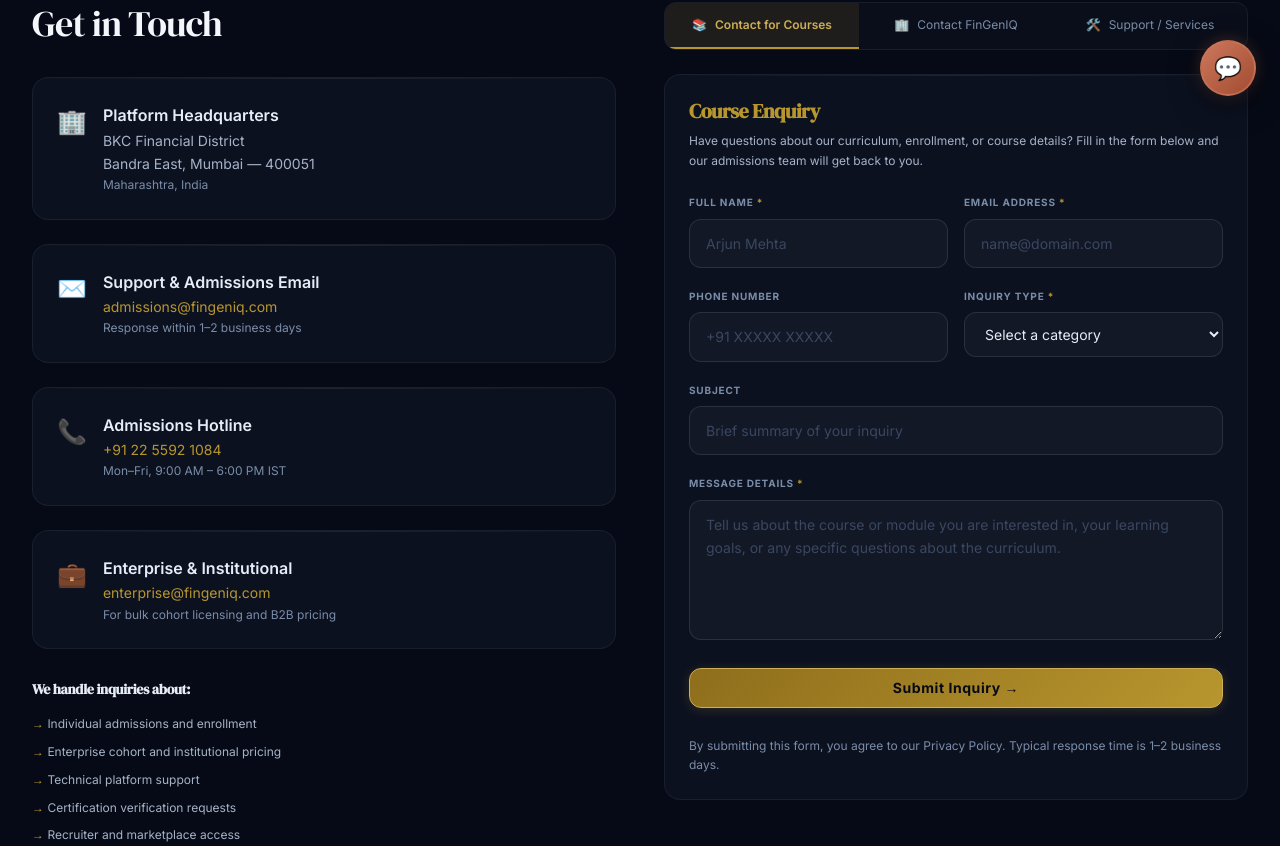
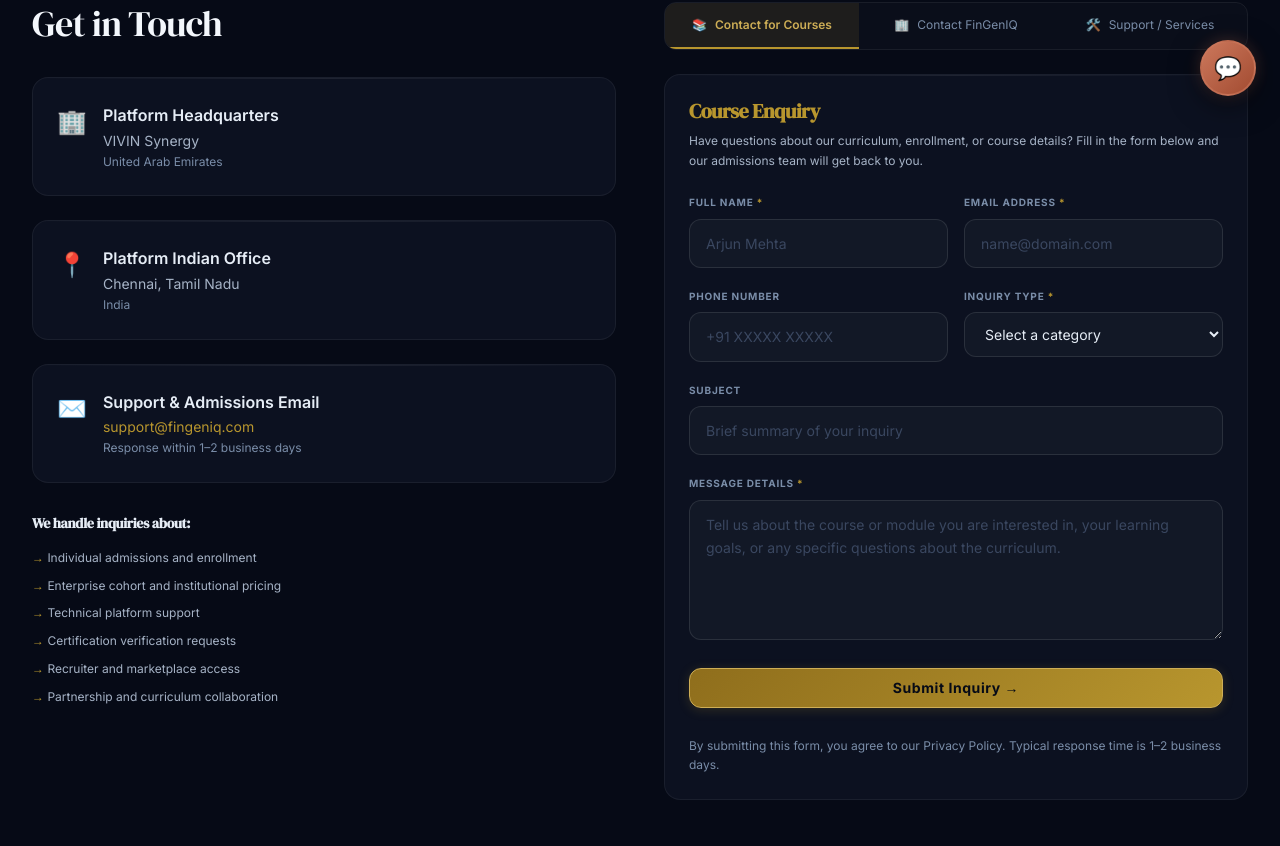
Before and after one commit to mediaworksrdx-cell/FingenIQ, a Next.js app: page /contact in a window 1280 px wide. Shown: the part 680-1526 px from the top of the page. Built offline with nearby package versions, Linux system fonts and the light colour scheme.

Commit message:
fix(contact): update platform headquarters (UAE), Indian office (Chennai), support email and remove hotline/enterprise cards

```diff
--- a/src/app/contact/page.tsx
+++ b/src/app/contact/page.tsx
@@ -130,9 +130,17 @@
                       <span style={{ fontSize: '1.5rem' }}>🏢</span>
                       <div>
                         <div className="font-semi text-primary mb-1">Platform Headquarters</div>
-                        <div className="text-sm text-secondary">BKC Financial District</div>
-                        <div className="text-sm text-secondary">Bandra East, Mumbai — 400051</div>
-                        <div className="text-xs text-muted mt-1">Maharashtra, India</div>
+                        <div className="text-sm text-secondary">VIVIN Synergy</div>
+                        <div className="text-xs text-muted mt-1">United Arab Emirates</div>
+                      </div>
+                    </div>
+
+                    <div className="card p-5" style={{ display: 'flex', gap: 'var(--sp-4)', alignItems: 'start' }}>
+                      <span style={{ fontSize: '1.5rem' }}>📍</span>
+                      <div>
+                        <div className="font-semi text-primary mb-1">Platform Indian Office</div>
+                        <div className="text-sm text-secondary">Chennai, Tamil Nadu</div>
+                        <div className="text-xs text-muted mt-1">India</div>
                       </div>
                     </div>
 
@@ -140,26 +148,8 @@
                       <span style={{ fontSize: '1.5rem' }}>✉️</span>
                       <div>
                         <div className="font-semi text-primary mb-1">Support &amp; Admissions Email</div>
-                        <div className="text-sm text-brass">admissions@fingeniq.com</div>
+                        <div className="text-sm text-brass">support@fingeniq.com</div>
                         <div className="text-xs text-muted mt-1">Response within 1–2 business days</div>
-                      </div>
-                    </div>
-
-                    <div className="card p-5" style={{ display: 'flex', gap: 'var(--sp-4)', alignItems: 'start' }}>
-                      <span style={{ fontSize: '1.5rem' }}>📞</span>
-                      <div>
-                        <div className="font-semi text-primary mb-1">Admissions Hotline</div>
-                        <div className="text-sm text-brass">+91 22 5592 1084</div>
-                        <div className="text-xs text-muted mt-1">Mon–Fri, 9:00 AM – 6:00 PM IST</div>
-                      </div>
-                    </div>
-
-                    <div className="card p-5" style={{ display: 'flex', gap: 'var(--sp-4)', alignItems: 'start' }}>
-                      <span style={{ fontSize: '1.5rem' }}>💼</span>
-                      <div>
-                        <div className="font-semi text-primary mb-1">Enterprise &amp; Institutional</div>
-                        <div className="text-sm text-brass">enterprise@fingeniq.com</div>
-                        <div className="text-xs text-muted mt-1">For bulk cohort licensing and B2B pricing</div>
                       </div>
                     </div>
                   </div>
--- a/src/app/faq/page.tsx
+++ b/src/app/faq/page.tsx
@@ -18,7 +18,7 @@
   },
   {
     question: 'Do you offer bulk pricing for organisations?',
-    answer: 'Yes. We offer enterprise cohort licensing for corporates, universities, and financial institutions. Contact enterprise@fingeniq.com for custom pricing and white-label options.',
+    answer: 'Yes. We offer enterprise cohort licensing for corporates, universities, and financial institutions. Contact support@fingeniq.com for custom pricing and white-label options.',
   },
   {
     question: 'How long does certification take?',
```
